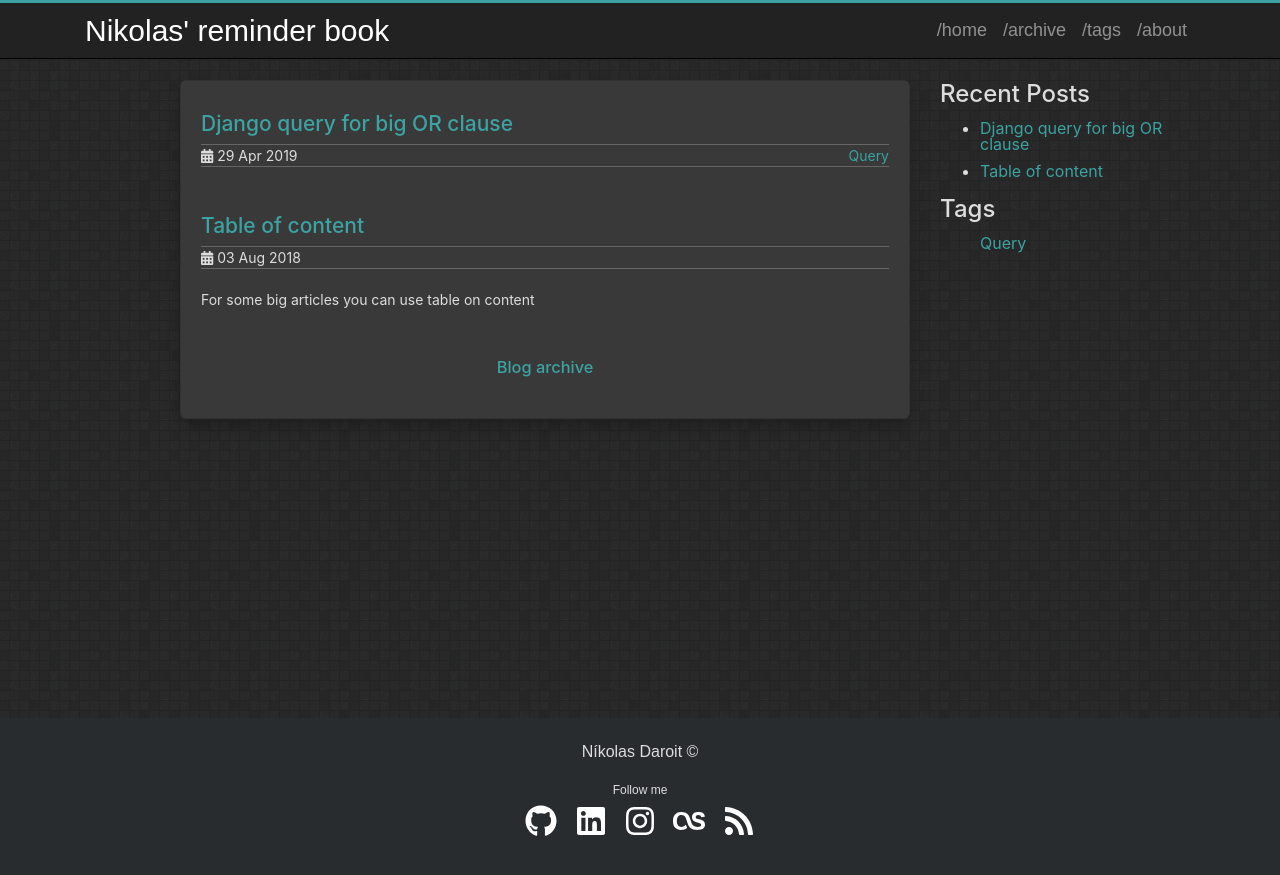
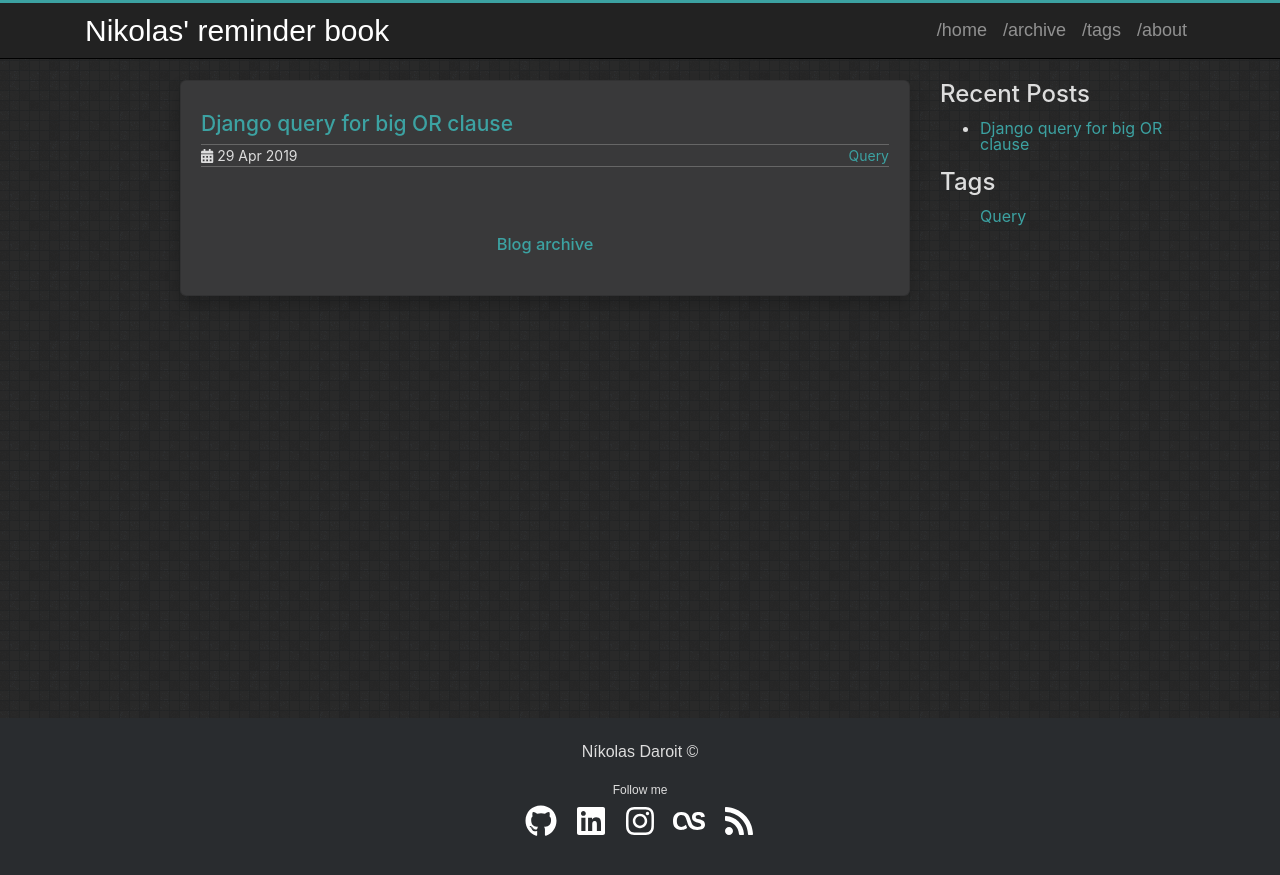
Before and after one commit to NikolasDaroit/nikolasdaroit.github.io, a Jekyll site: the page built from index.html, in a window 1280 px wide. Shown: the top 875 px of the page. Built offline with Jekyll 4.4.1, drawn with Linux system fonts in a browser that asks for light colours.

Commit message:
update 2018-08-03-table-of-content.md

```diff
--- a/_posts/2018-08-03-table-of-content.md
+++ b/_posts/2018-08-03-table-of-content.md
@@ -1,9 +1,9 @@
 ---
+title: 'Table of content'
 layout: post
-title: Table of content
-date:   2018-08-03 11:07
-description: For some big articles you can use table on content
-toc: true
+tags: []
+published: false
+category:
 ---
 
 Above you can see how it looks like.
```
